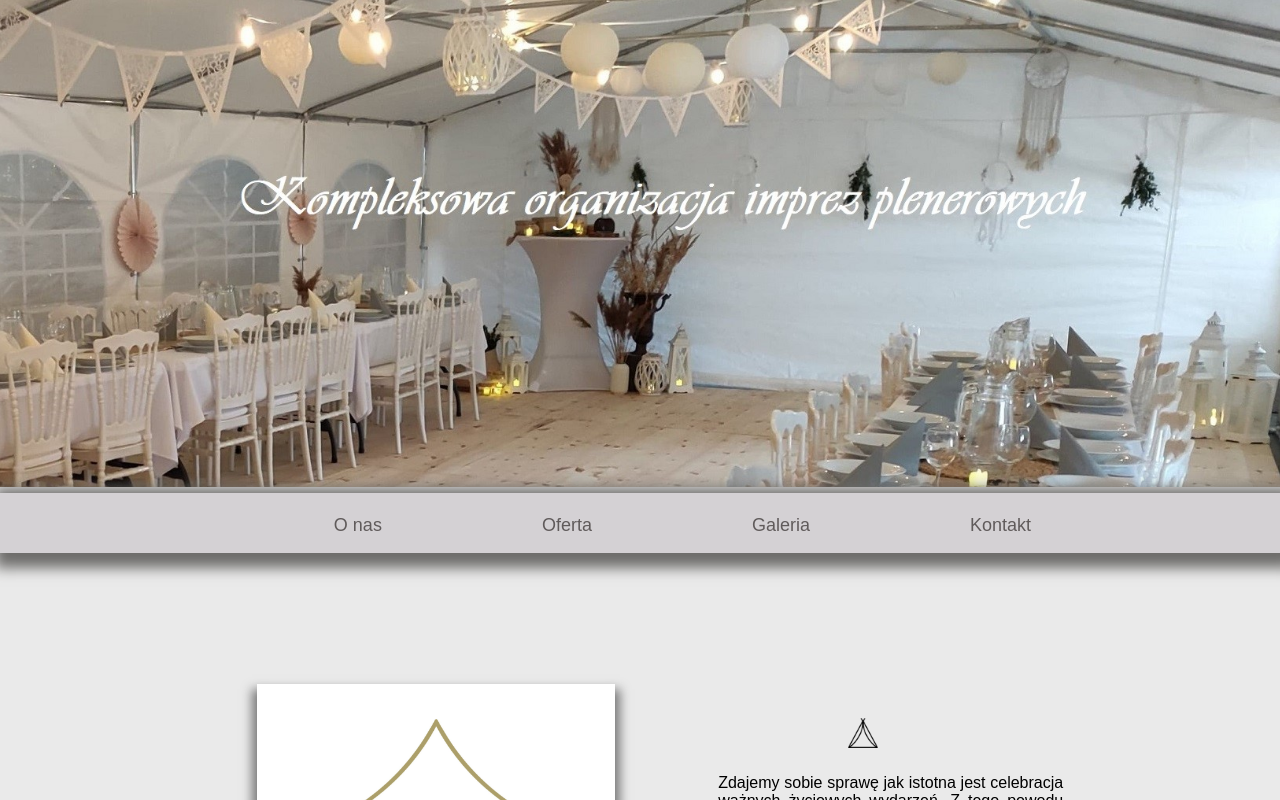
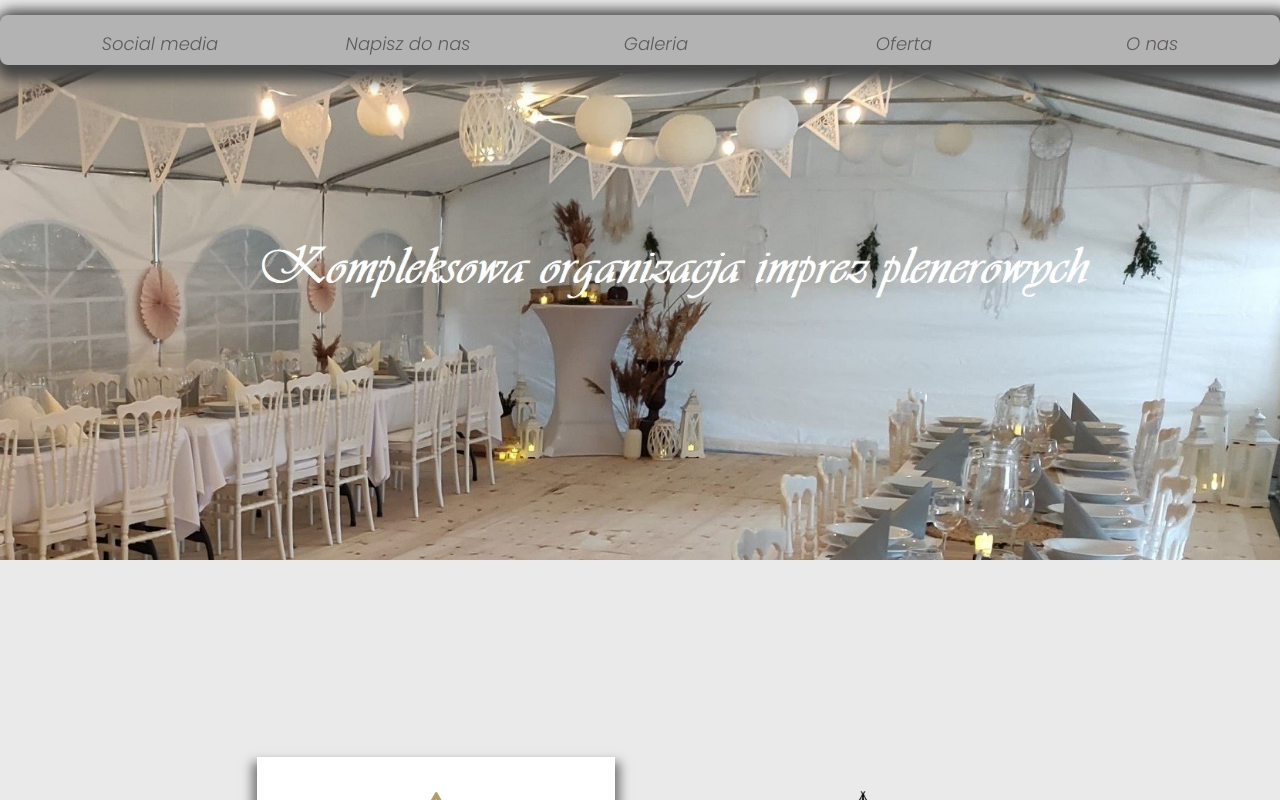
Before and after one commit to Akleksandra/new-boho, a React (Create React App) app in the folder moja-aplikacja/: page / in a window 1280 px wide. Shown: the top 800 px of the page. Built offline with nearby package versions, Linux system fonts and the light colour scheme; a web font is replaced by a local one.

Commit message:
changes in header

```diff
--- a/moja-aplikacja/src/Components/Footer.js
+++ b/moja-aplikacja/src/Components/Footer.js
@@ -8,7 +8,7 @@ import facebook from "../Images/icons/facebook.png";
 
 function Footer() {
     return (
-        <div className={styles.container}>
+        <div className={styles.container} id="media">
             <footer id="footer" className={styles.footer}>
             <h2 className={styles.welcome}>Zapraszamy</h2>
             <div class="kontakt" className={styles.icons}>
--- a/moja-aplikacja/src/Components/Header.js
+++ b/moja-aplikacja/src/Components/Header.js
@@ -1,32 +1,29 @@
 import React from "react";
 import styles from "./Header.module.css";
-import withMousePosition from "./withMousePosition";
+/*import withMousePosition from "./withMousePosition";*/
 import { Link, animateScroll as scroll } from "react-scroll";
 
 function Header(props) {
-    const paralaxe = {
+    /*const paralaxe = {
         transform: `translate(
         ${props.mouseX / 100}px,
         ${props.mouseY / 100}px
     )`
-    };
+    };*/
 
     return (
-        <div>
-         <header className={`${styles.header}`}
-                style={paralaxe}>
-                <div>
-                    <div className={styles.wallpaper} style={paralaxe}></div>
-                    {props.children}
-                </div>
-            </header>
-            <div>
+
+
         <div className={styles.menu}>
             <div className={styles.list}>
                 <ul>
                     <li>
-                            <Link to="aboutus" spy={true}
-                             smooth={true} offset={-100} duration={500}>Kontakt</Link></li>
+                        <Link to="media" spy={true}
+                            smooth={true} offset={-100} duration={500}>Social media</Link></li>
+
+                    <li>
+                        <Link to="contactform" spy={true}
+                            smooth={true} offset={-100} duration={500}>Napisz do nas</Link></li>
                     <li>
                         <Link to="gallery" spy={true}
                             smooth={true} offset={-100} duration={500}>Galeria</Link>
@@ -41,10 +38,11 @@ function Header(props) {
                     </li>
                 </ul>
             </div>
+            <div className={styles.wallpaper} /*style={paralaxe}*/></div>
         </div>
-            </div>
-        </div>
+
     );
 }
 
-export default withMousePosition(Header);
+
+export default Header;
--- a/moja-aplikacja/src/Components/Header.module.css
+++ b/moja-aplikacja/src/Components/Header.module.css
@@ -1,44 +1,55 @@
-.wallpaper {
-  background-image: url("../../src//Images/wallspaper.jpg");
-  height: auto;
-position: relative;
-  margin-top: -1%;
-  margin-left: -2%;
-  height: 500px;
-  background-size: cover;
+.menu .list{
+  position: fixed;
+  z-index: 1;
 
 }
 
-.menu {
-  height: 60px;
-  width: 100%;
+
+
+.list ul{
+
+  display: flex;
+  justify-content: center;
   background-color: rgb(212, 209, 212);
   border: 1px black;
-  box-shadow: 5px 5px 13px 10px rgb(110, 109, 107);
-  margin-top: 6px;
-  position:absolute;
+  box-shadow: 5px 5px 13px 10px rgb(70, 70, 70);
+  margin-top: -60px;
+  background-color: rgb(179, 179, 179);
+  border-radius: 8px;
+  width: 100%;
+  height: 50px;
+
 }
 
-.list ul,
-li {
+
+.list ,li{
   list-style-type: none;
-  position: relative;
+  width: 100%;
   text-align: center;
   display: block;
   float: right;
-  margin-right: 89px;
+  margin-right: 8px;
   cursor: context-menu;
-}
-
-.list li {
   color: rgb(96, 91, 91);
   font-size: 18px;
   font-style: inherit;
-  font-style: bold;
-  margin-top: 6px;
-  margin-right: 160px;
+  font-family: "Poppins";
+  font-style:oblique;
+  padding-top: 15px;
+
 }
 
 .list li:hover {
   color: white;
 }
+
+.wallpaper{
+  background-image: url("../../src//Images/wallspaper.jpg");
+  padding-top: -100px;
+  height: 900px;
+  position: relative;
+  height: 500px;
+  background-size: cover;
+  margin-top: 60px;
+
+}
--- a/moja-aplikacja/src/Components/Sendamessage.js
+++ b/moja-aplikacja/src/Components/Sendamessage.js
@@ -2,7 +2,7 @@ import styles from "./Sendamessage.module.css";
 
 function Sendamessage() {
     return (
-        <div className={styles.mainform}>
+        <div className={styles.mainform} id="contactform">
             <section id="formularz">
                 <form action="https://formsubmit.io/send/bohonamiot@gmail.com" method="POST" className={styles.form}>
                     <label for="mail" className={styles.email1} >Twój email:</label>
--- a/moja-aplikacja/src/Components/withMousePosition.js
+++ b/moja-aplikacja/src/Components/withMousePosition.js
@@ -1,4 +1,4 @@
-import React from "react";
+/*import React from "react";
 
 const withMousePosition = (WrappedComponent) => {
   class Hoc extends React.Component {
@@ -33,4 +33,4 @@ const withMousePosition = (WrappedComponent) => {
   return Hoc;
 }
 
-export default withMousePosition;
+export default withMousePosition;*/
```
Lines whose indentation alone changed are shown as unchanged.
